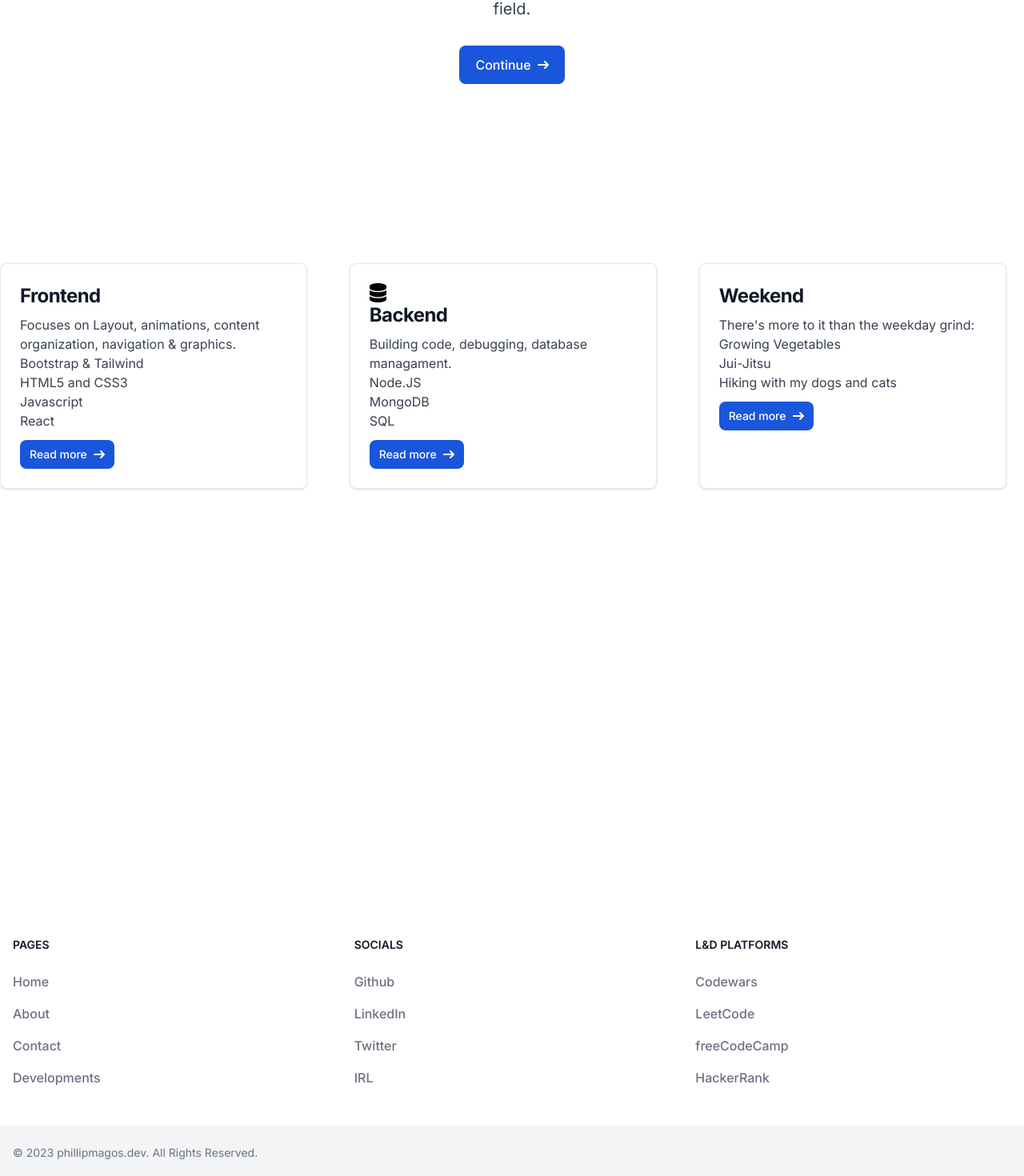
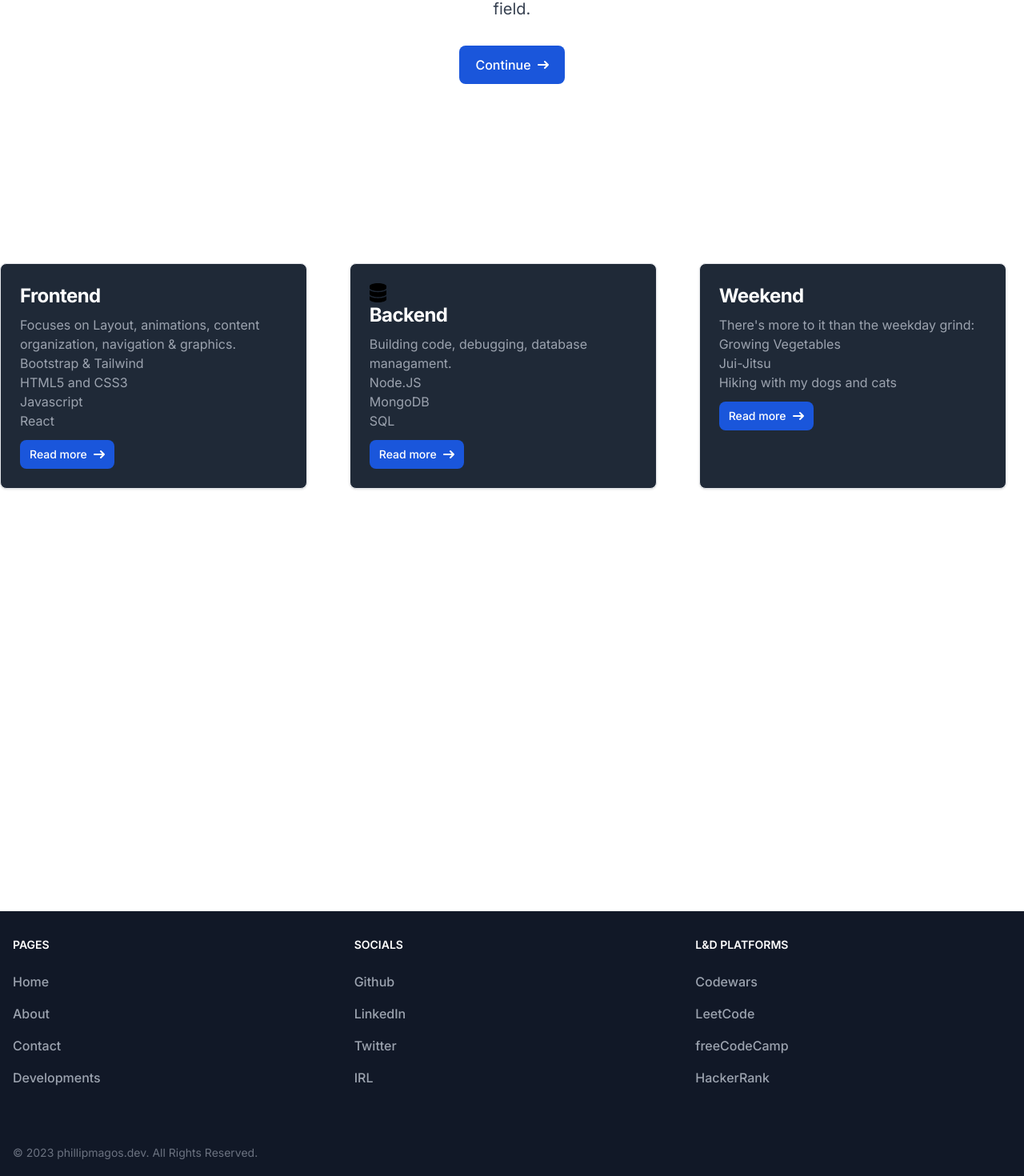
Before and after one commit to PhillipMagos/beta-phillipmagos.dev, a Next.js app: page / in a window 1280 px wide. Shown: the part 431-1901 px from the top of the page at 80% size. Built offline with nearby package versions, Linux system fonts and the light colour scheme.

Commit message:
homepage updates

```diff
--- a/app/components/footer.jsx
+++ b/app/components/footer.jsx
@@ -2,13 +2,13 @@
 
 const Footer = () => {
   return (
-    <footer className="bg-white dark:bg-gray-900">
+    <footer className="bg-gray-900">
     <div className="mx-auto w-full max-w-screen-xl">
       <div className="flex justify-center grid grid-cols-2 gap-8 px-4 py-6 lg:py-8 md:grid-cols-3 ">
 
         <div>
-            <h2 className="mb-6 text-sm font-semibold text-gray-900 uppercase dark:text-white">Pages</h2>
-            <ul className="text-gray-500 dark:text-gray-400 font-medium">
+            <h2 className="mb-6 text-sm font-semibold uppercase text-white">Pages</h2>
+            <ul className="text-gray-400 dark:text-gray-400 font-medium">
                 <li className="mb-4">
                     <a href="#" className=" hover:underline">Home</a>
                 </li>
@@ -24,8 +24,8 @@
             </ul>
         </div>
         <div>
-            <h2 className="mb-6 text-sm font-semibold text-gray-900 uppercase dark:text-white">Socials</h2>
-            <ul className="text-gray-500 dark:text-gray-400 font-medium">
+            <h2 className="mb-6 text-sm font-semibold uppercase text-white">Socials</h2>
+            <ul className="text-gray-400 dark:text-gray-400 font-medium">
                 <li className="mb-4">
                     <a href="#" className="hover:underline">Github</a>
                 </li>
@@ -41,8 +41,8 @@
             </ul>
         </div>
         <div>
-            <h2 className="mb-6 text-sm font-semibold text-gray-900 uppercase dark:text-white">L&D Platforms</h2>
-            <ul className="text-gray-500 dark:text-gray-400 font-medium">
+            <h2 className="mb-6 text-sm font-semibold uppercase text-white">L&D Platforms</h2>
+            <ul className="text-gray-400 dark:text-gray-400 font-medium">
                 <li className="mb-4">
                     <a href="#" className="hover:underline">Codewars</a>
                 </li>
@@ -58,7 +58,7 @@
             </ul>
         </div>
     </div>
-    <div className="px-4 py-6 bg-gray-100 dark:bg-gray-900 md:flex md:items-center md:justify-between">
+    <div className="px-4 py-6 bg-gray-900 md:flex md:items-center md:justify-between">
         <span className="text-sm text-gray-500 dark:text-gray-300 sm:text-center">© 2023 <a href="https://phillipmagos.dev/">phillipmagos.dev</a>. All Rights Reserved.
         </span>
       </div>
--- a/app/page.js
+++ b/app/page.js
@@ -24,11 +24,11 @@
 
 <section className="grid grid-rows-1 grid-flow-col gap-4">
 
-<div class="max-w-sm p-6 bg-white border border-gray-200 rounded-lg shadow dark:bg-gray-800 dark:border-gray-700">
+<div class="max-w-sm p-6 bg-gray-800 border border-gray-200 rounded-lg shadow dark:bg-gray-800 dark:border-gray-700">
     <a href="#">
-        <h5 class="mb-2 text-2xl font-bold tracking-tight text-gray-900 dark:text-white">Frontend</h5>
+        <h5 class="mb-2 text-2xl font-bold tracking-tight text-white dark:text-white">Frontend</h5>
     </a>
-    <ul class="mb-3 font-normal text-gray-700 dark:text-gray-400">
+    <ul class="mb-3 font-normal text-gray-400 dark:text-gray-400">
          <li>Focuses on Layout, animations, content organization, navigation & graphics.</li>
          <li>Bootstrap & Tailwind</li>
          <li>HTML5 and CSS3</li>
@@ -43,11 +43,11 @@
     </a>
 </div>
 
-<div class="max-w-sm p-6 bg-white border border-gray-200 rounded-lg shadow dark:bg-gray-800 dark:border-gray-700">
+<div class="max-w-sm p-6 bg-gray-800 border border-gray-200 rounded-lg shadow dark:bg-gray-800 dark:border-gray-700">
     <a href="#">
-        <h5 class="mb-2 text-2xl font-bold tracking-tight text-gray-900 dark:text-white"><svg xmlns="http://www.w3.org/2000/svg" height="1em" viewBox="0 0 448 512"><path d="M448 80v48c0 44.2-100.3 80-224 80S0 172.2 0 128V80C0 35.8 100.3 0 224 0S448 35.8 448 80zM393.2 214.7c20.8-7.4 39.9-16.9 54.8-28.6V288c0 44.2-100.3 80-224 80S0 332.2 0 288V186.1c14.9 11.8 34 21.2 54.8 28.6C99.7 230.7 159.5 240 224 240s124.3-9.3 169.2-25.3zM0 346.1c14.9 11.8 34 21.2 54.8 28.6C99.7 390.7 159.5 400 224 400s124.3-9.3 169.2-25.3c20.8-7.4 39.9-16.9 54.8-28.6V432c0 44.2-100.3 80-224 80S0 476.2 0 432V346.1z"/></svg>Backend</h5>
+        <h5 class="mb-2 text-2xl font-bold tracking-tight text-white dark:text-white"><svg xmlns="http://www.w3.org/2000/svg" height="1em" viewBox="0 0 448 512"><path d="M448 80v48c0 44.2-100.3 80-224 80S0 172.2 0 128V80C0 35.8 100.3 0 224 0S448 35.8 448 80zM393.2 214.7c20.8-7.4 39.9-16.9 54.8-28.6V288c0 44.2-100.3 80-224 80S0 332.2 0 288V186.1c14.9 11.8 34 21.2 54.8 28.6C99.7 230.7 159.5 240 224 240s124.3-9.3 169.2-25.3zM0 346.1c14.9 11.8 34 21.2 54.8 28.6C99.7 390.7 159.5 400 224 400s124.3-9.3 169.2-25.3c20.8-7.4 39.9-16.9 54.8-28.6V432c0 44.2-100.3 80-224 80S0 476.2 0 432V346.1z"/></svg>Backend</h5>
     </a>
-    <ul class="mb-3 font-normal text-gray-700 dark:text-gray-400">
+    <ul class="mb-3 font-normal text-gray-400 dark:text-gray-400">
       <li>Building code, debugging, database managament.</li>
          <li>Node.JS</li>
          <li>MongoDB</li>
@@ -61,11 +61,11 @@
     </a>
 </div>
 
-<div class="max-w-sm p-6 bg-white border border-gray-200 rounded-lg shadow dark:bg-gray-800 dark:border-gray-700">
+<div class="max-w-sm p-6 bg-gray-800 border border-gray-200 rounded-lg shadow dark:bg-gray-800 dark:border-gray-700">
     <a href="#">
-        <h5 class="mb-2 text-2xl font-bold tracking-tight text-gray-900 dark:text-white">Weekend</h5>
+        <h5 class="mb-2 text-2xl font-bold tracking-tight text-white dark:text-white">Weekend</h5>
     </a>
-    <ul class="mb-3 font-normal text-gray-700 dark:text-gray-400">
+    <ul class="mb-3 font-normal text-gray-400 dark:text-gray-400">
       <li>There's more to it than the weekday grind:</li>
          <li>Growing Vegetables</li>
          <li>Jui-Jitsu</li>
```
